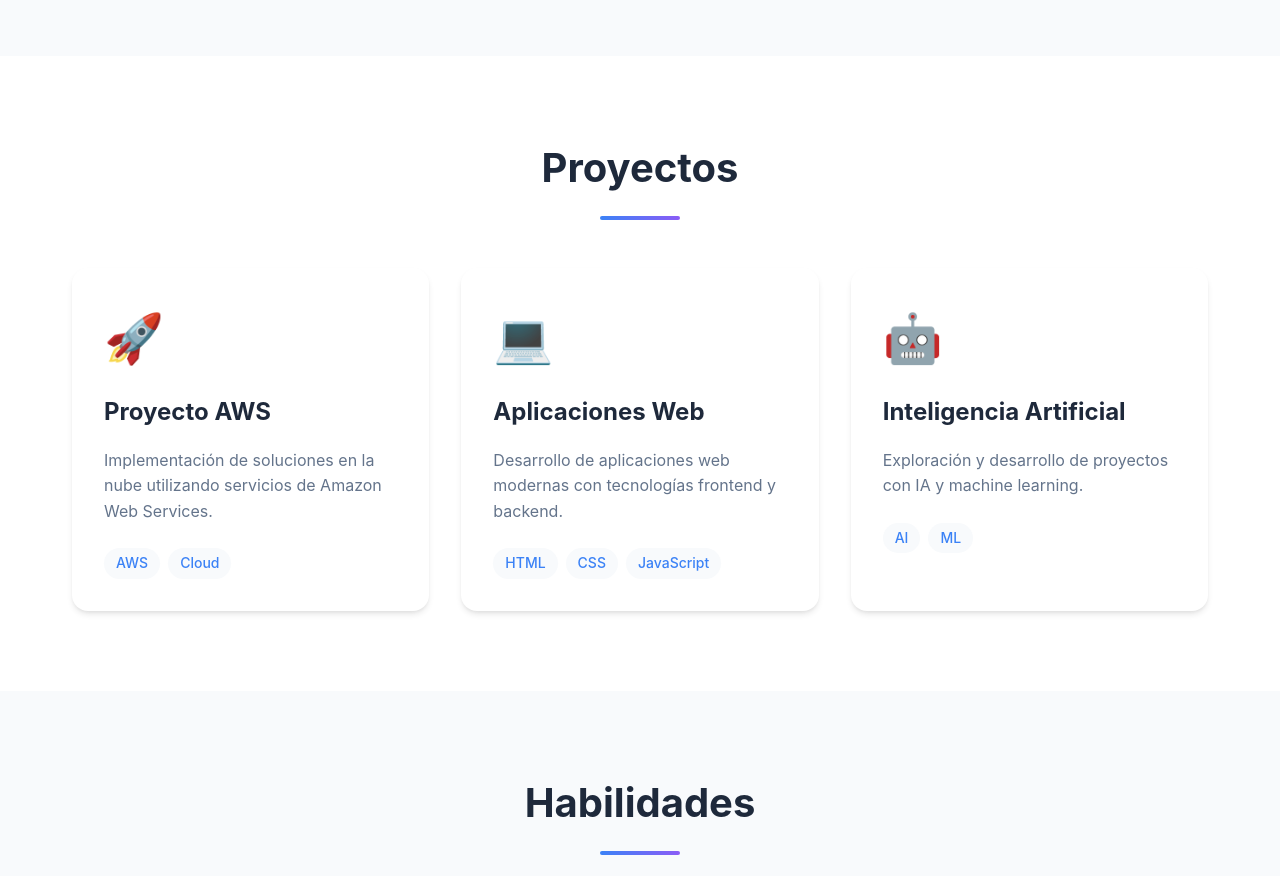
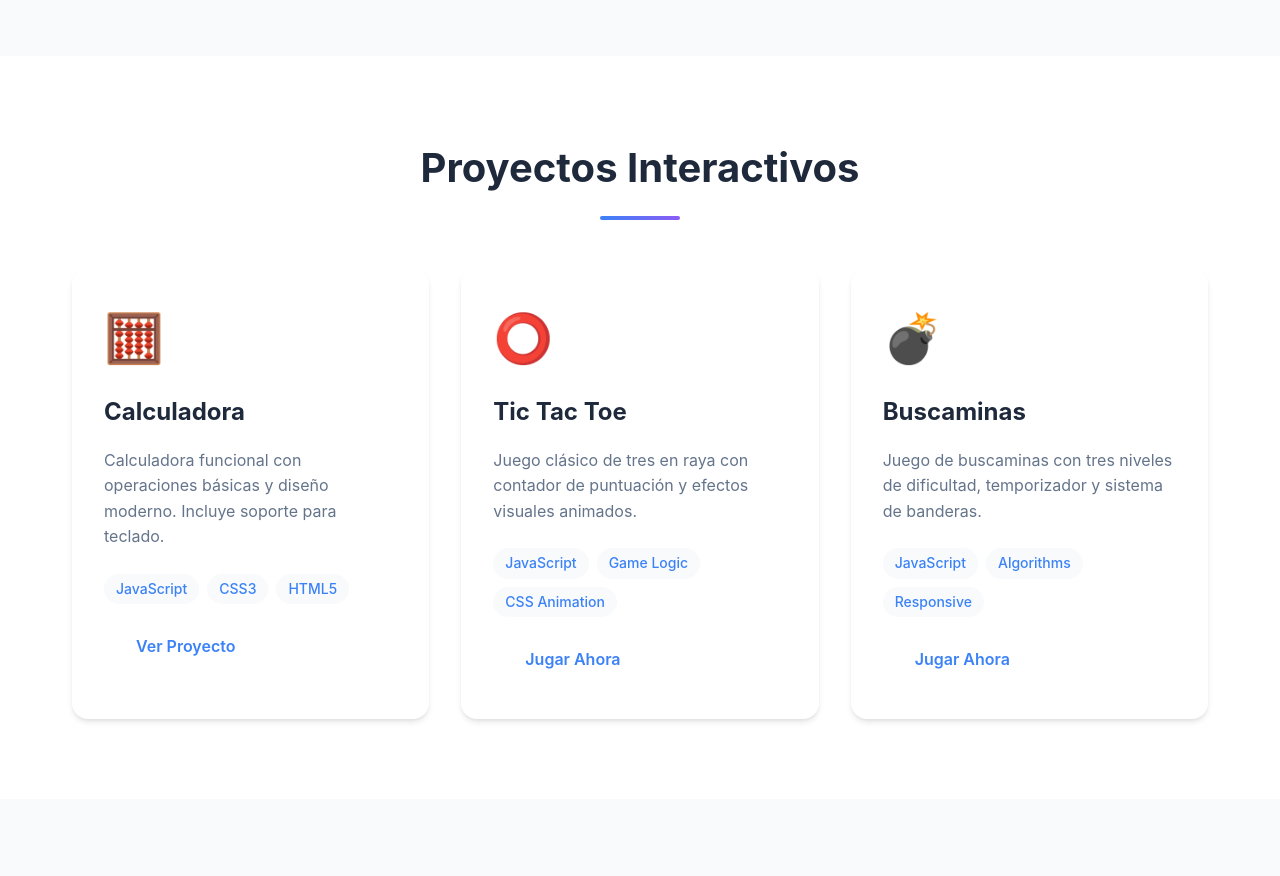
Before and after one commit to danielbullox/danielbullongreiner.github.io, a plain HTML site: page index.html in a window 1280 px wide. Shown: the part 1180-2056 px from the top of the page. Drawn offline with Linux system fonts and the light colour scheme.

Commit message:
Add files via upload

```diff
--- a/index.html
+++ b/index.html
@@ -66,35 +66,40 @@
 
         <section id="proyectos" class="projects">
             <div class="container">
-                <h2 class="section-title">Proyectos</h2>
+                <h2 class="section-title">Proyectos Interactivos</h2>
                 <div class="projects-grid">
                     <article class="project-card">
-                        <div class="project-icon">🚀</div>
-                        <h3>Proyecto AWS</h3>
-                        <p>Implementación de soluciones en la nube utilizando servicios de Amazon Web Services.</p>
+                        <div class="project-icon">🧮</div>
+                        <h3>Calculadora</h3>
+                        <p>Calculadora funcional con operaciones básicas y diseño moderno. Incluye soporte para teclado.</p>
                         <div class="project-tags">
-                            <span class="tag">AWS</span>
-                            <span class="tag">Cloud</span>
+                            <span class="tag">JavaScript</span>
+                            <span class="tag">CSS3</span>
+                            <span class="tag">HTML5</span>
                         </div>
+                        <a href="proyectos/calculadora/index.html" class="btn btn-primary" style="margin-top: 1rem; display: inline-block;">Ver Proyecto</a>
                     </article>
                     <article class="project-card">
-                        <div class="project-icon">💻</div>
-                        <h3>Aplicaciones Web</h3>
-                        <p>Desarrollo de aplicaciones web modernas con tecnologías frontend y backend.</p>
+                        <div class="project-icon">⭕</div>
+                        <h3>Tic Tac Toe</h3>
+                        <p>Juego clásico de tres en raya con contador de puntuación y efectos visuales animados.</p>
                         <div class="project-tags">
-                            <span class="tag">HTML</span>
-                            <span class="tag">CSS</span>
                             <span class="tag">JavaScript</span>
+                            <span class="tag">Game Logic</span>
+                            <span class="tag">CSS Animation</span>
                         </div>
+                        <a href="proyectos/tic-tac-toe/index.html" class="btn btn-primary" style="margin-top: 1rem; display: inline-block;">Jugar Ahora</a>
                     </article>
                     <article class="project-card">
-                        <div class="project-icon">🤖</div>
-                        <h3>Inteligencia Artificial</h3>
-                        <p>Exploración y desarrollo de proyectos con IA y machine learning.</p>
+                        <div class="project-icon">💣</div>
+                        <h3>Buscaminas</h3>
+                        <p>Juego de buscaminas con tres niveles de dificultad, temporizador y sistema de banderas.</p>
                         <div class="project-tags">
-                            <span class="tag">AI</span>
-                            <span class="tag">ML</span>
+                            <span class="tag">JavaScript</span>
+                            <span class="tag">Algorithms</span>
+                            <span class="tag">Responsive</span>
                         </div>
+                        <a href="proyectos/buscaminas/index.html" class="btn btn-primary" style="margin-top: 1rem; display: inline-block;">Jugar Ahora</a>
                     </article>
                 </div>
             </div>
```
